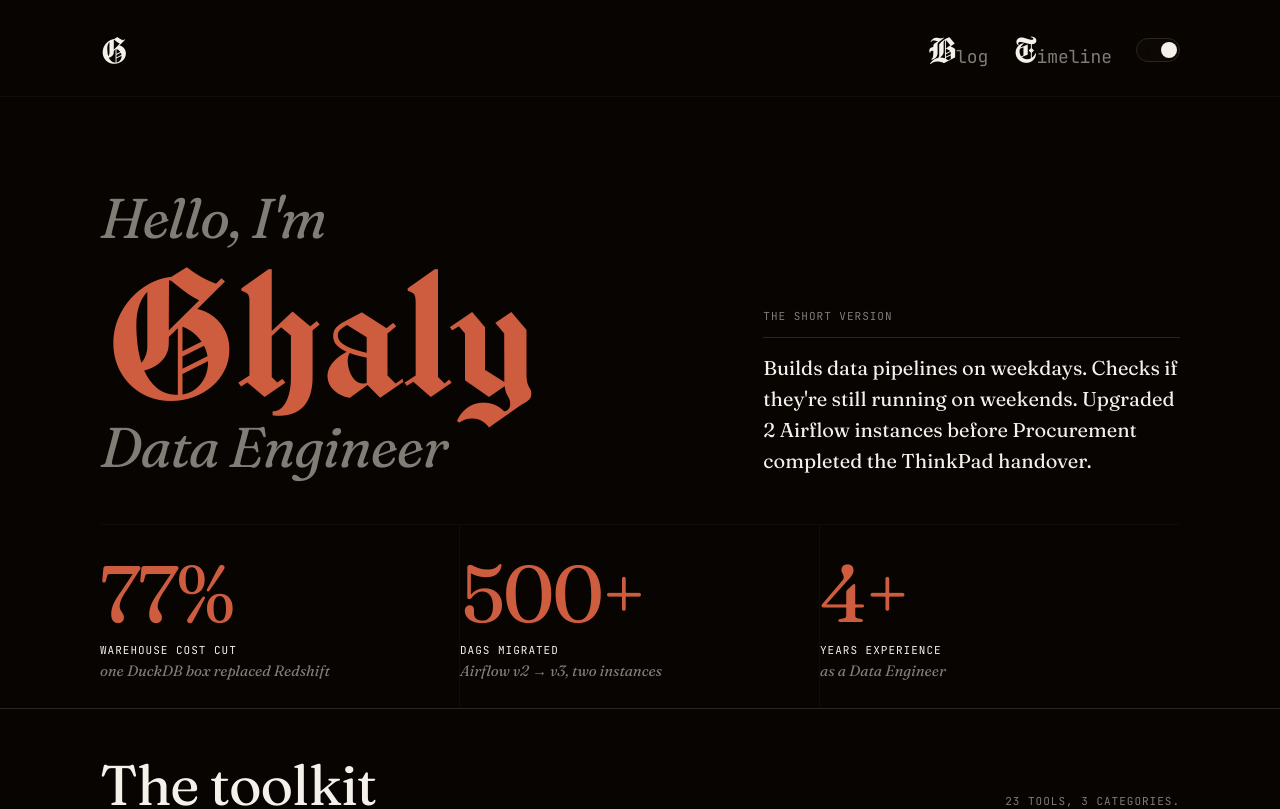
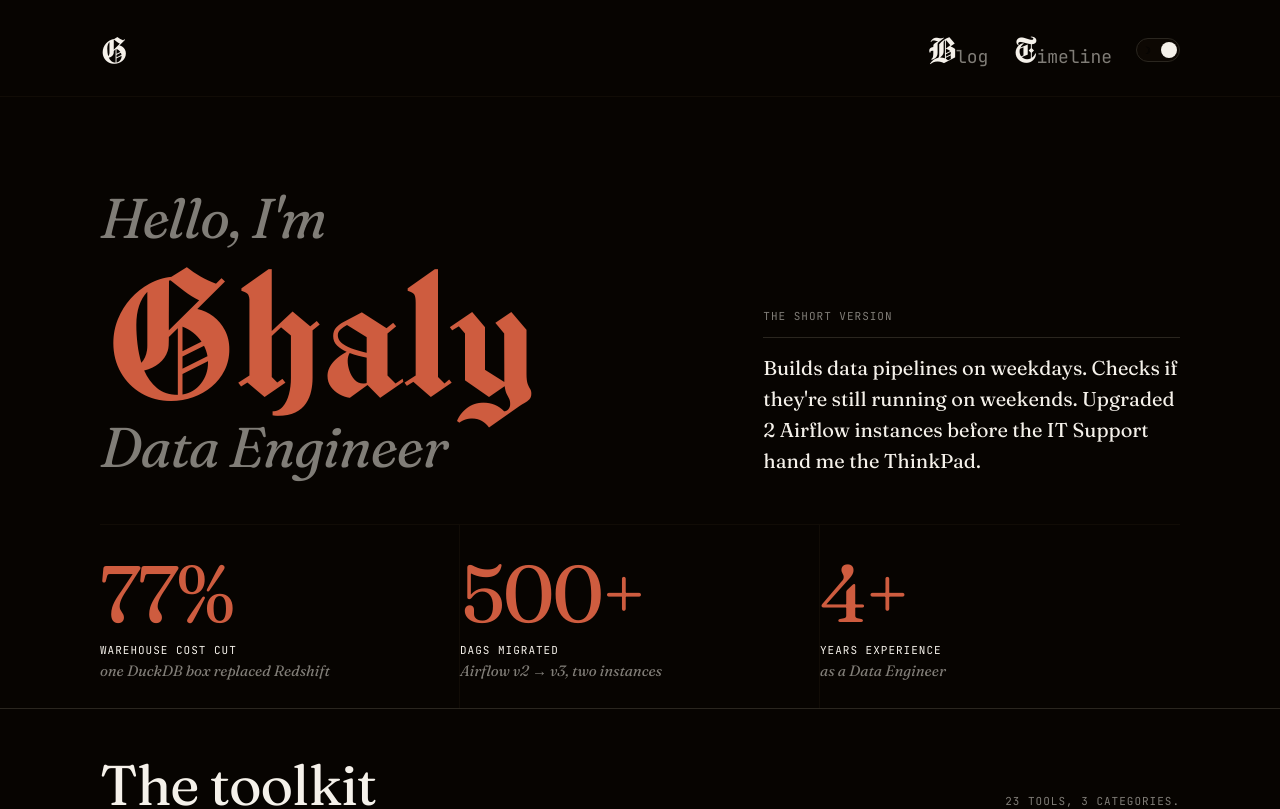
Before and after one commit to ghalyrizqi/blog, a Vue app: page / in a window 1280 px wide. Shown: the top 809 px of the page. Built offline with nearby package versions, Linux system fonts and the light colour scheme.

Commit message:
procurement to it support

```diff
--- a/src/content/posts/omarchy.md
+++ b/src/content/posts/omarchy.md
@@ -17,7 +17,7 @@ RIP *Toshiba-san*. Arigatou gozaimasu.
 
 Since I received my offer letter from my current company in November last year, I started planning a Linux return. My new teammates all ran Linux, so the direction was clear. One project kept appearing in every review I watched on YouTube: [*Omakub*](https://omakub.org), [*DHH*](https://dhh.dk)'s Ubuntu-based setup that turns a fresh install into a working development environment. Sensible defaults, curated tooling, minimal configuration. Ubuntu familiarity sealed it.
 
-But then the Procurement moved with the URGENCY you'd expect. I joined in January. The laptop arrived mid-March. Two and a half months of procurement. Long enough to migrate two Airflow instances and 500+ production DAGs from v2 to v3 on my personal laptop.
+But then the IT Support moved with the URGENCY you'd expect. I joined in January. The laptop arrived mid-March. Two and a half months of procurement. Long enough to migrate two Airflow instances and 500+ production DAGs from v2 to v3 on my personal laptop.
 
 Somewhere in the Omakub docs I found [*Omarchy*](https://omarchy.org), same philosophy, same creator, but built on Arch Linux instead of Ubuntu. That caught my attention. Arch gives you a rolling release and more flexibility, and my office network blocks `apt`, which would've stopped software updates on Ubuntu anyway. Omarchy solved both. I changed my mind on Omakub; figured I could handle Arch. The laptop arrived. Omarchy went on first.
 
--- a/src/pages/HomeMagazine.vue
+++ b/src/pages/HomeMagazine.vue
@@ -10,7 +10,7 @@
         <div class="editors-note">
           <div class="note-kicker">The short version</div>
           <p class="note-body">
-            Builds data pipelines on weekdays. Checks if they're still running on weekends. Upgraded 2 Airflow instances before Procurement completed the ThinkPad handover.
+            Builds data pipelines on weekdays. Checks if they're still running on weekends. Upgraded 2 Airflow instances before the IT Support hand me the ThinkPad.
           </p>
         </div>
       </div>
@@ -70,7 +70,7 @@ import { useSeoMeta, SITE_URL } from '../composables/useSeoMeta.js'
 
 useSeoMeta({
   title: null,
-  description: 'Builds data pipelines on weekdays. Checks if they\'re still running on weekends. Upgraded 2 Airflow instances before procurement completed the ThinkPad handover.',
+  description: 'Builds data pipelines on weekdays. Checks if they\'re still running on weekends. Upgraded 2 Airflow instances before the IT Support hand me the ThinkPad.',
   url: SITE_URL,
   jsonLd: {
     '@context': 'https://schema.org',
```
